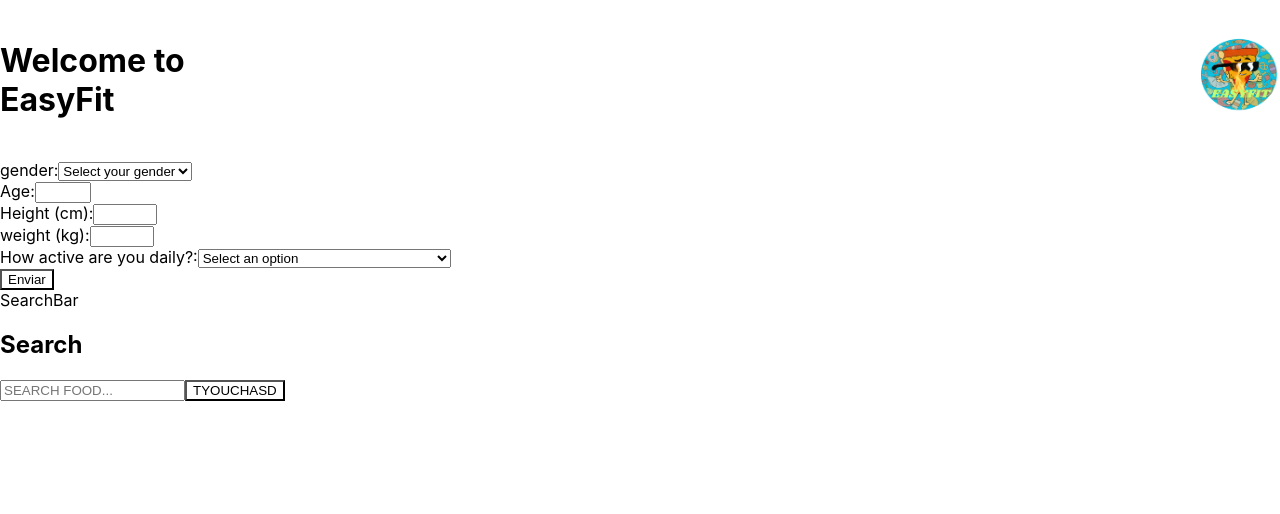
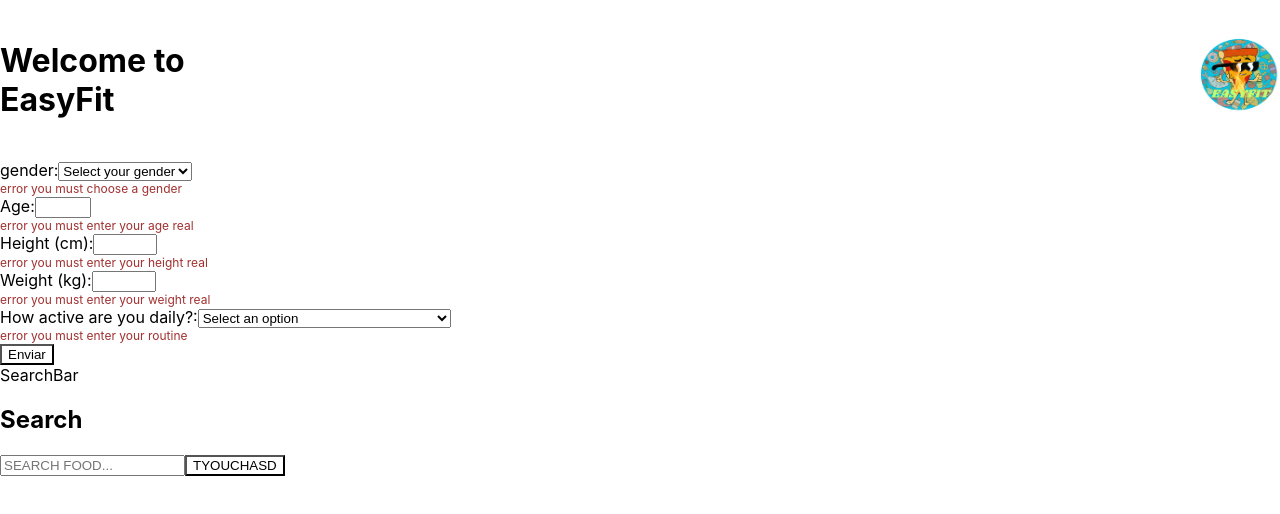
Before and after one commit to NekiroPLZ/EasyFit, a React (Create React App) app in the folder easyfit/: page / in a window 1280 px wide. Shown: the top 514 px of the page. Built offline with nearby package versions, Linux system fonts and the light colour scheme.

Commit message:
Calculadora Con Customhook

```diff
--- a/easyfit/src/components/CaloriesCalculator/CaloriesCalculator.js
+++ b/easyfit/src/components/CaloriesCalculator/CaloriesCalculator.js
@@ -1,6 +1,10 @@
+
+import "./CaloriesCalculator.css";
 import React, { useEffect, useState } from "react";
-import "./CaloriesCalculator.css";
+import UseValidation from "../CustomHook/UseCustomHook";
+
 function CaloriesCalculator() {
+
   //UseState para el Form
   const [GenderValue, SetGenderValue] = useState("");
   const [AgeValue, SetAgeValue] = useState("");
@@ -12,37 +16,21 @@
   const [CalcoriesCalculate, SetCalcoriesCalculate] = useState();
   const [ShowMensage, SetShowMensage] = useState(false);
 
-  //UseState de Validacion
-  const [Validations, SetValidations] = useState({
-    gender: false,
-    age: false,
-    height: false,
-    weight: false,
-    exercise: false,
-  });
+  //Validacion
+    const Validations = UseValidation(GenderValue,AgeValue,HeightValue,WeightValue,ExerciseValue);
+
+
+  //Boton Enviar
   const CaloriesCalculateHandler = () => {
-    const Gendervalid = GenderValue !== "";
-    const Agevalid = AgeValue !== "" && AgeValue > 0 && AgeValue <= 90;
-    const Heightvalid =
-      HeightValue !== "" && HeightValue >= 50 && HeightValue <= 200;
-    const Weightvalid =
-      WeightValue !== "" && WeightValue >= 30 && WeightValue <= 400;
-    const Exercisevalid = ExerciseValue !== "";
 
-    SetValidations({
-      gender: !Gendervalid,
-      age: !Agevalid,
-      height: !Heightvalid,
-      weight: !Weightvalid,
-      exercise: !Exercisevalid,
-    });
     if (
-      Gendervalid &&
-      Agevalid &&
-      Heightvalid &&
-      WeightValue &&
-      Exercisevalid
+      Validations.gender &&
+      Validations.age &&
+      Validations.height &&
+      Validations.weight &&
+      Validations.exercise
     ) {
+
       //Calculadora:
       //Calcula las calorias segun hombre o mujer
       const Calories =
@@ -71,9 +59,11 @@
       SetShowMensage(false);
     }
   };
+
   return (
     <div>
       <form>
+        {/* Genero */}
         <div>
           <label>gender:</label>
           <select
@@ -89,8 +79,11 @@
             <option value="Female">Female</option>
           </select>
 
-          {Validations.gender && <p>error you must choose a gender</p>}
+          {!Validations.gender && <p>error you must choose a gender</p>}
+
         </div>
+
+             {/* Edad */}
         <div>
           <label>Age:</label>
           <input
@@ -101,8 +94,9 @@
               SetAgeValue(event.target.value);
             }}
           ></input>
-          {Validations.age && <p>error you must enter your age real</p>}
+          {!Validations.age && <p>error you must enter your age real</p>}
         </div>
+         {/* Altura */}
         <div>
           <label>Height (cm):</label>
           <input
@@ -113,10 +107,12 @@
               SetHeightValue(event.target.value);
             }}
           ></input>
-          {Validations.height && <p>error you must enter your height real</p>}
+          {!Validations.height && <p>error you must enter your height real</p>}
         </div>
+
+         {/* Peso*/}
         <div>
-          <label>weight (kg):</label>
+          <label>Weight (kg):</label>
           <input
             type="number"
             min="30"
@@ -125,8 +121,9 @@
               SetWeightValue(event.target.value);
             }}
           ></input>
-          {Validations.weight && <p>error you must enter your weight real</p>}
+          {!Validations.weight && <p>error you must enter your weight real</p>}
         </div>
+        {/* Actividad Fisica*/}
         <div>
           <label>How active are you daily?:</label>
           <select
@@ -151,7 +148,7 @@
               intense exercise(6 or 7 days a week)
             </option>
           </select>
-          {Validations.exercise && <p>error you must enter your routine</p>}
+          {!Validations.exercise && <p>error you must enter your routine</p>}
         </div>
       </form>
       <div>
@@ -167,6 +164,7 @@
       {ShowMensage && (
         <h3>Calorias para Subir de peso: {CalcoriesCalculate + 100}</h3>
       )}
+
     </div>
   );
 }
--- /dev/null
+++ b/easyfit/src/components/CustomHook/UseCustomHook.js
@@ -0,0 +1,41 @@
+
+
+import React, { useEffect, useState } from "react";
+
+const UseValidation = (GenderValue,AgeValue,HeightValue,WeightValue,ExerciseValue) => {
+  const [Validations, SetValidations] = useState({
+    gender: false,
+    age: false,
+    height: false,
+    weight: false,
+    exercise: false,
+  });
+
+  useEffect(()=>{
+
+    const Gendervalid = GenderValue  != "";
+    const Agevalid = AgeValue !== "" && AgeValue > 0 && AgeValue <= 90;
+    const Heightvalid =
+      HeightValue !== "" && HeightValue >= 50 && HeightValue <= 200;
+    const Weightvalid =
+      WeightValue !== "" && WeightValue >= 30 && WeightValue <= 400;
+    const Exercisevalid = ExerciseValue !== "";
+
+    SetValidations({
+      gender: Gendervalid,
+      age: Agevalid,
+      height: Heightvalid,
+      weight: Weightvalid,
+      exercise: Exercisevalid,
+    })
+
+  },[GenderValue,AgeValue,HeightValue,WeightValue,ExerciseValue])
+
+
+
+  return (
+    Validations
+  )
+}
+
+export default UseValidation
--- a/easyfit/src/components/SearchBar/SearchBar.js
+++ b/easyfit/src/components/SearchBar/SearchBar.js
@@ -8,6 +8,10 @@
   };
   //a9f856d3e5f24396aace208d8bb6548c
   //https://api.spoonacular.com/mealplanner/generate?apiKey=a9f856d3e5f24396aace208d8bb6548c&timeFrame=day
+
+
+
+  //0501cb1238d4432ba7f21055501eee80
   const url =
     "https://api.spoonacular.com/food/menuItems/search?apiKey=a9f856d3e5f24396aace208d8bb6548c&query=" +
     inputSearch;
@@ -16,7 +20,7 @@
       .then((response) => response.json())
       .then((data) => setResult(data.menuItems));
   };
-  console.log(result);
+  console.log("APi:",result);
   return (
     <div>
       SearchBar
```
